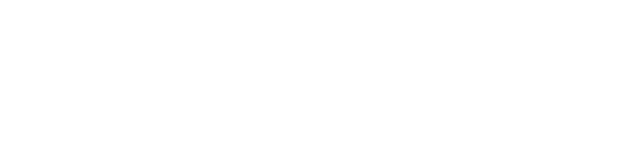
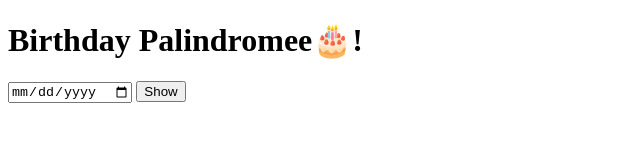
Before and after one commit to BijendraRaut/birthday-palindrome, a plain HTML site: page index.html in a window 1280 px wide. Shown: the whole page, without its empty margins (0-640 px from the left). Drawn offline with Linux system fonts and the light colour scheme.

Commit message:
html work done

```diff
--- a/index.html
+++ b/index.html
@@ -4,7 +4,14 @@
     <meta charset="UTF-8" />
     <meta http-equiv="X-UA-Compatible" content="IE=edge" />
     <meta name="viewport" content="width=device-width, initial-scale=1.0" />
-    <title>Document</title>
+    <title>Birthday Palindrome</title>
   </head>
-  <body></body>
+  <body>
+    <main>
+      <h1>Birthday Palindromee🎂!</h1>
+      <input type="date" id="birthday-input" />
+      <button id="check-palinndrome">Show</button>
+      <p id="display-message"></p>
+    </main>
+  </body>
 </html>
```
